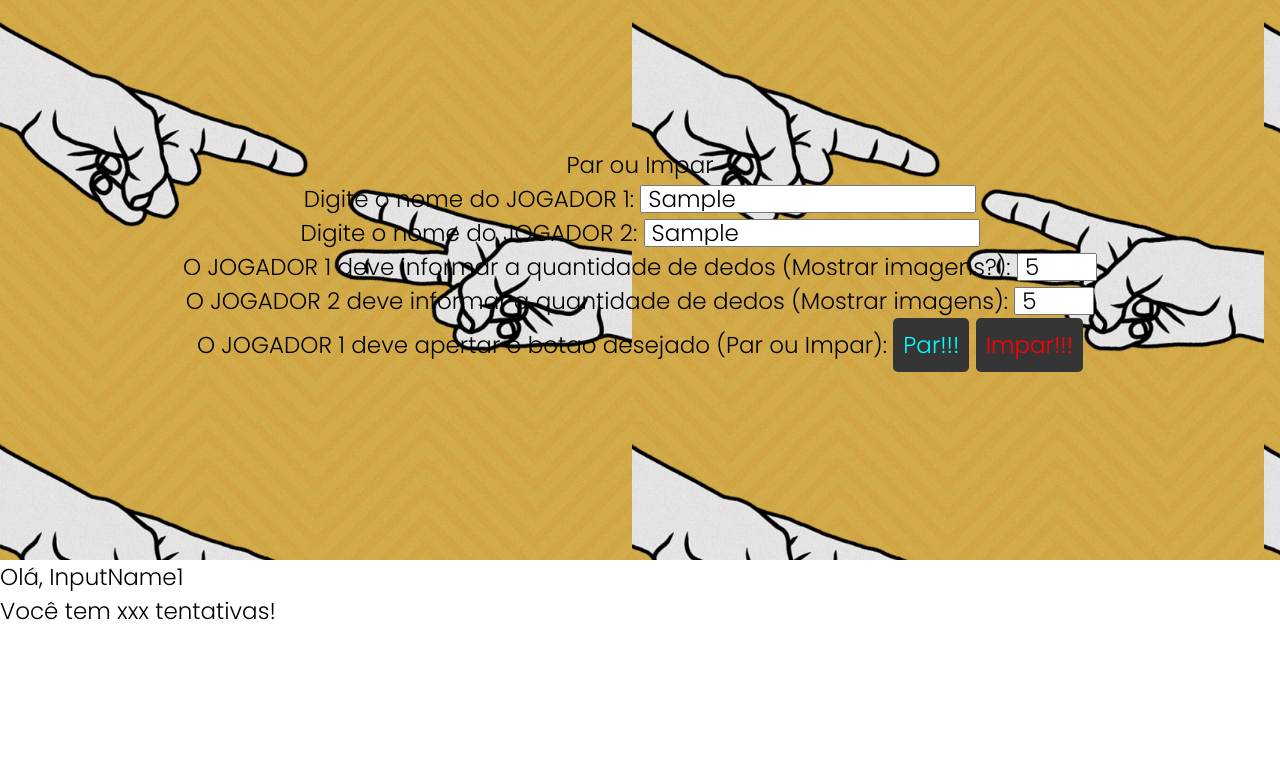
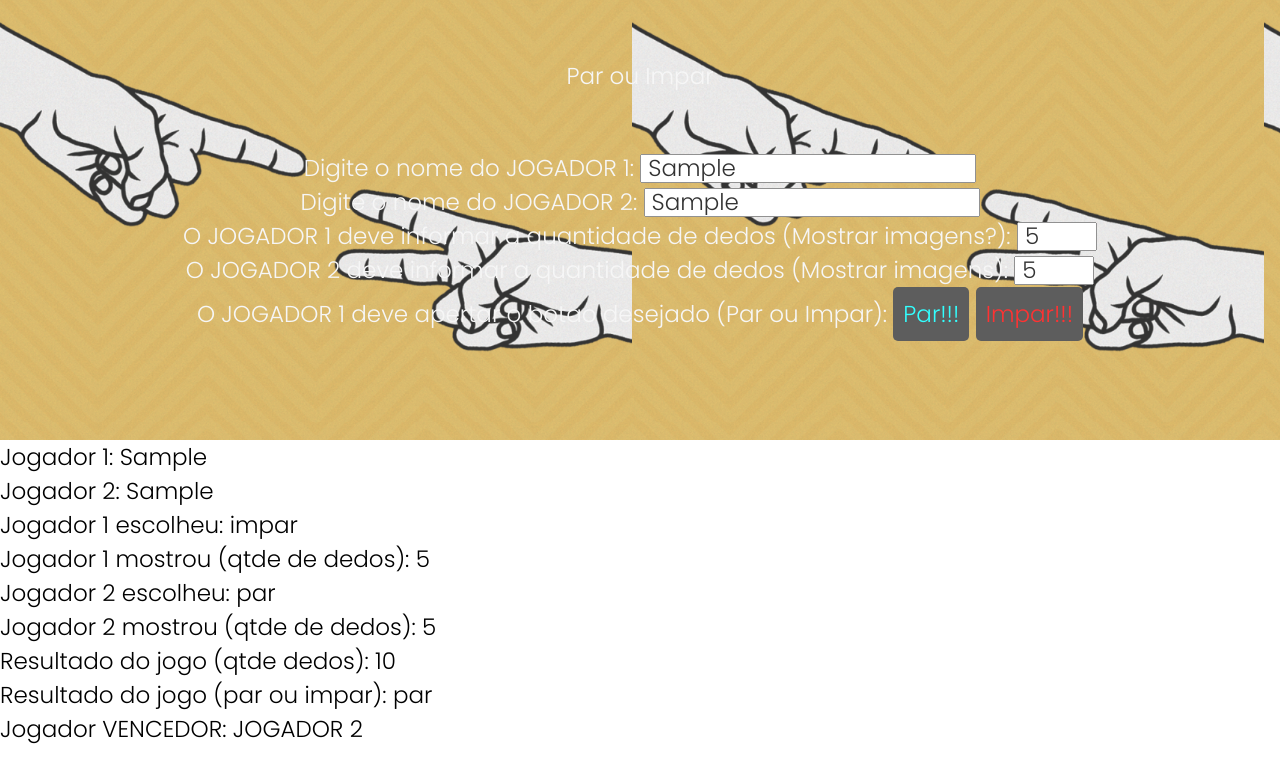
Before and after one commit to DemetriusJayme/demetrius-game-project, a plain HTML site: page index.html in a window 1280 px wide. Both pictures are taken after typing "Sample", "Sample", "5", "5" into the empty fields and a click on the button "Impar!!!". Drawn offline with Linux system fonts and the light colour scheme.

Commit message:
logica pronta

```diff
--- a/css/style.css
+++ b/css/style.css
@@ -2,13 +2,9 @@
 
 .heroimage {
   background-image: url("../assets/par_impar.png");
-  height: 100vh;
-  /*width: 100vh; */
-  color: black;
-  display: flex;
-  justify-content: center;
+  color: whitesmoke;
   align-items: center;
-  opacity: 1;
+  opacity: 0.8;
 }
 
 .umdedoimage {
@@ -76,13 +72,14 @@
 
 .inicio {
   display: flex;
-  height: 65vh;
+  height: 50vh;
   flex-direction: column;
-  align-items: center;
-  justify-content: center;
   font-size: 3rem;
   padding-bottom: 40px;
   text-align: center;
+  flex-wrap: wrap;
+  align-content: stretch;
+  justify-content: space-evenly;
 }
 
 .resultScreen {
--- a/index.html
+++ b/index.html
@@ -83,12 +83,15 @@
 
     <!-- Display Game -->
     <div id="DisplayResultGame">
-      <div id="resultScreen">
-        <p>Olá, <span id="name">InputName1</span></p>
-        <p>Você tem <span id="points">xxx</span> tentativas!</p>
-      </div>
-
-      <div id="board" class="board"></div>
+      <p>Jogador 1: <span id="name1"></span></p>
+      <p>Jogador 2: <span id="name2"></span></p>
+      <p>Jogador 1 escolheu: <span id="escolha1"></span></p>
+      <p>Jogador 1 mostrou (qtde de dedos): <span id="escolhaDedos1"></span></p>
+      <p>Jogador 2 escolheu: <span id="escolha2"></span></p>
+      <p>Jogador 2 mostrou (qtde de dedos): <span id="escolhaDedos2"></span></p>
+      <p>Resultado do jogo (qtde dedos): <span id="final"></span></p>
+      <p>Resultado do jogo (par ou impar): <span id="escolha3"></span></p>
+      <p>Jogador VENCEDOR: <span id="vencedor"></span></p>
     </div>
 
     <!-- Linkando com o arquivo Java Script -->
--- a/js/index.js
+++ b/js/index.js
@@ -1,5 +1,6 @@
 // index.js
 
+//Verifica a conexao com JS
 console.log("JS connected"); // <== just a quick check up to make sure js doc is connected properly
 
 btnPar.onclick = () => {
@@ -14,70 +15,58 @@ btnImpar.onclick = () => {
 
 //Calcula o resultado do jogo
 function resultGame(flag) {
-  console.log("entrei na funcao");
-  console.log(flag);
-
+  //Declarando as constantes
   const qtdeDedosFirst = document.getElementById("inputQtdeFirst").value;
   const qtdeDedosSecond = document.getElementById("inputQtdeSecond").value;
   const total = parseInt(qtdeDedosFirst) + parseInt(qtdeDedosSecond);
 
   console.log(qtdeDedosFirst);
   console.log(qtdeDedosSecond);
-
-  //const total = sum(qtdeDedosFirst.value, qtdeDedosSecond.value);
-
   console.log(total);
 
+  //Verifica se e par ou impar
   if (total % 2 == 0) {
     console.log("eh par");
+    opcFinal = "par";
   } else {
     console.log("eh impar");
-  }
+    opcFinal = "impar";
   }
 
-// TO GET THE ELEMENT FROM DOM YOU CAN USE "getElementById"
-//let Jogador1 = document.getElementById("InputName1");
+  //Verifica opcao do Jogador 1 e Jogador 2
+  if (flag === "par") {
+    opcJog1 = "par";
+    opcJog2 = "impar";
+  } else {
+    opcJog1 = "impar";
+    opcJog2 = "par";
+  }
 
-//console.log(Jogador1); // <== what can you see in browser's console
+  //Chama a funcao Display
+  const Jogador1 = document.getElementById("inputName1").value;
+  const Jogador2 = document.getElementById("inputName2").value;
 
-// TO ADD TEXT TO DOM USE "innerHTML"
-//jogador1.innerHTML = "I'm a dog";
+  console.log(Jogador1);
+  console.log(Jogador2);
 
-// set the HTML content of "otherElement" to "I'm a cat"
-//otherElement.innerHTML = theCatDiv.innerHTML;
+  console.log(name1.innerText);
+  console.log(name2.innerText);
 
-//capturando todos os elementos de html
-//const startScreen = document.getElementById("startScreen");
-//const inputName = document.getElementById("inputName");
-//const gameScreen = document.getElementById("gameScreen");
-//const gameScore = document.getElementById("gameScore");
-//const playerName = document.getElementById("name");
-//const board = document.getElementById("board");
-//const chances = 5;
+  /* Encontrando o vencedor */
+  if (opcFinal === opcJog1) {
+    nomeVencedor = "JOGADOR 1";
+  } else {
+    nomeVencedor = "JOGADOR 2";
+  }
 
-//adicionar o event listener do submit
-//addEventListener("submit", () => {
-//instanciar a minha classe
-//const game = new ParImparGame(inputName.value, chances);
-
-// startScreen desapareça
-//startScreen.classList.add("hide");
-
-// mostrar o gameScore
-//gameScore.className = "show";
-
-//game.renderDeck();
-
-//settingUpGame(game);;
-
-/*
-function settingUpGame(game) {
-  // capturar todas as cardsBack
-  // adicionar a ela um eventlistener
-  const allCardsBack = document.querySelectorAll(".cardBack");
-
-  allCardsBack.forEach((cardBack) =>
-    cardBack.addEventListener("click", (event) => game.flipCard(event))
-  );
+  /* Mostrando as informacoes de saida */
+  name1.innerText = Jogador1;
+  name2.innerText = Jogador2;
+  escolha1.innerText = opcJog1;
+  escolhaDedos1.innerText = qtdeDedosFirst;
+  escolha2.innerText = opcJog2;
+  escolhaDedos2.innerText = qtdeDedosSecond;
+  final.innerText = total;
+  escolha3.innerText = opcFinal;
+  vencedor.innerText = nomeVencedor;
 }
-*/
```
Lines whose indentation alone changed are shown as unchanged.
